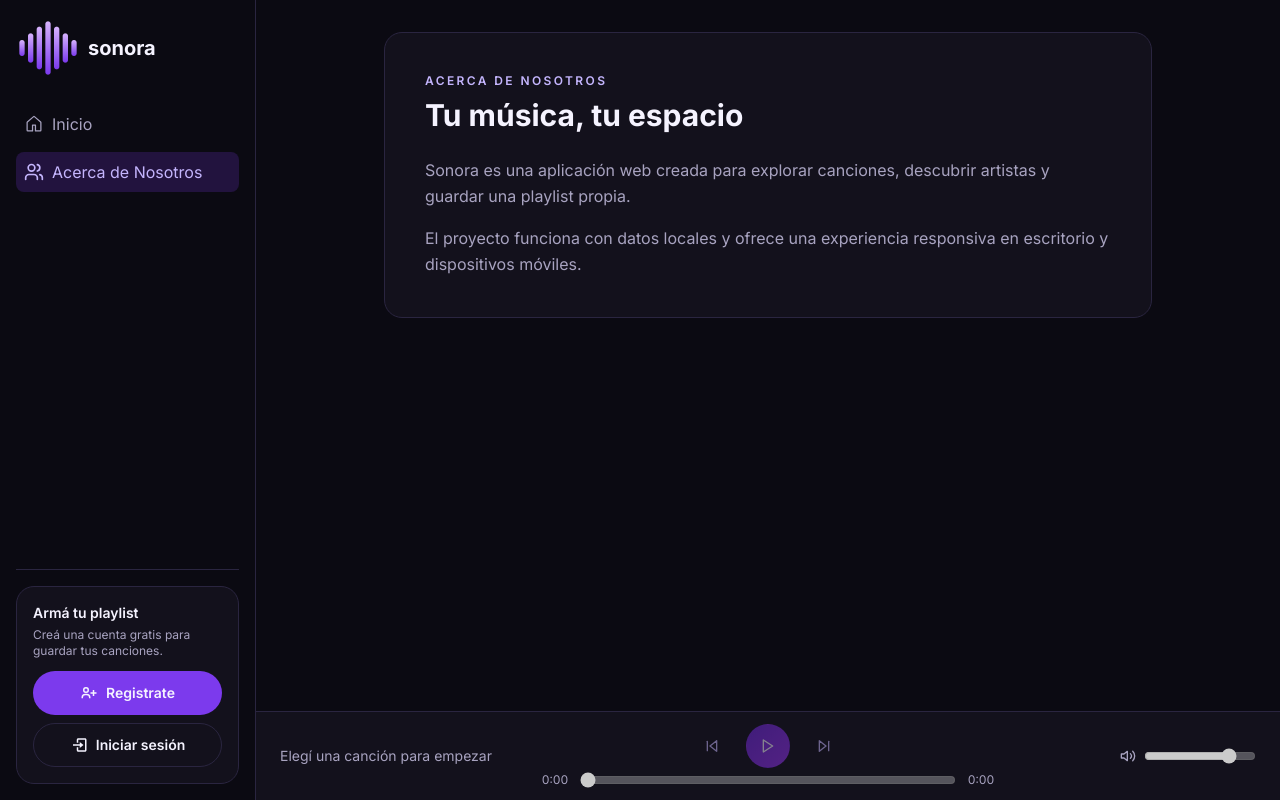
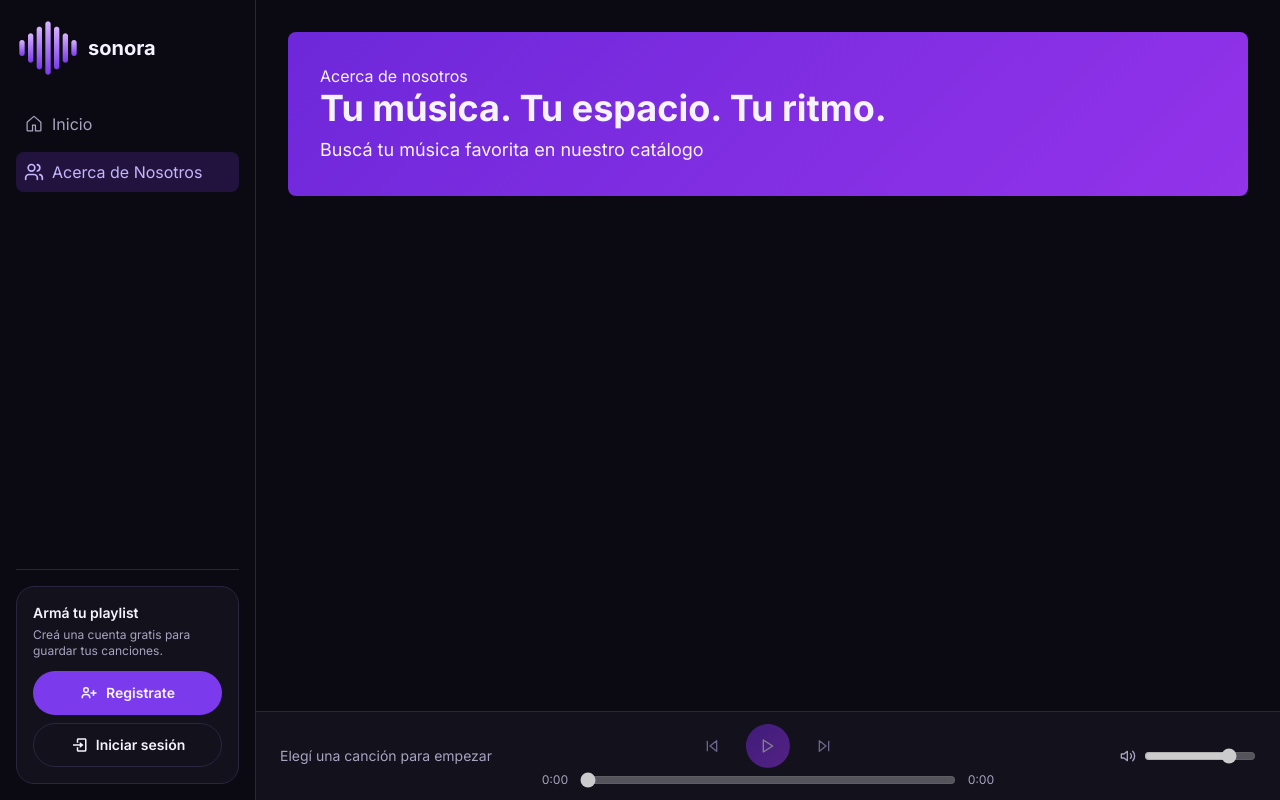
Before and after one commit to luciollanos1234-eng/sonora, a React (Vite) app: page /about in a window 1280 px wide. Built offline with nearby package versions, Linux system fonts and the light colour scheme; no server answers.

Commit message:
agregar banner en Nosotros

```diff
--- a/src/pages/About.tsx
+++ b/src/pages/About.tsx
@@ -1,22 +1,25 @@
+
+
 const About = () => {
   return (
     <section className="px-4 pb-10 pt-20 sm:px-8 lg:pt-8">
-      <div className="mx-auto max-w-3xl rounded-[var(--radius-card)] border border-[var(--border)] bg-[var(--surface)] p-6 sm:p-10">
-        <p className="text-xs font-semibold uppercase tracking-[0.2em] text-[var(--primary-text)]">
-          Acerca de nosotros
-        </p>
-        <h1 className="mt-2 text-3xl font-extrabold">Tu música, tu espacio</h1>
-        <div className="mt-6 space-y-4 leading-relaxed text-[var(--text-muted)]">
-          <p>
-            Sonora es una aplicación web creada para explorar canciones, descubrir
-            artistas y guardar una playlist propia.
-          </p>
-          <p>
-            El proyecto funciona con datos locales y ofrece una experiencia
-            responsiva en escritorio y dispositivos móviles.
-          </p>
+     <div className="relative flex min-h-40 flex-col justify-center overflow-hidden rounded-lg bg-[image:var(--gradient-button)] p-6 text-[var(--text)] sm:flex-row sm:items-center sm:justify-between sm:p-8">
+          <div className="relative z-10">
+            <p>Acerca de nosotros</p>
+            <h2 className="mb-2 text-2xl font-extrabold sm:text-3xl lg:text-4xl">
+              Tu música. Tu espacio. Tu ritmo.
+            </h2>
+
+            <p className="text-base sm:text-lg">
+              Buscá tu música favorita en nuestro catálogo
+            </p>
+          </div>
+
+          {/* En celular el disco queda de fondo, atrás del texto */}
+          <div className="absolute -bottom-4 -right-4 flex items-center gap-2 opacity-40 sm:static sm:gap-4 sm:opacity-100">
+
+          </div>
         </div>
-      </div>
     </section>
   );
 };
```
